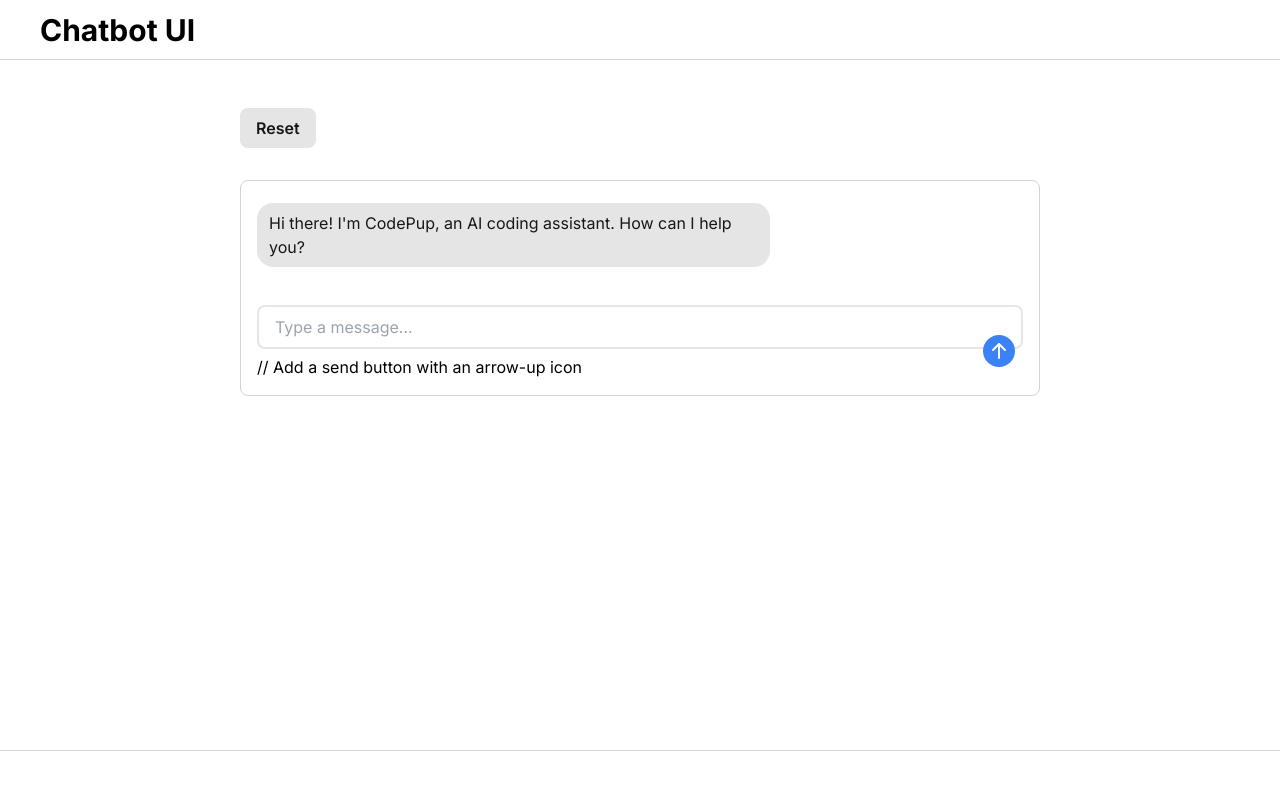
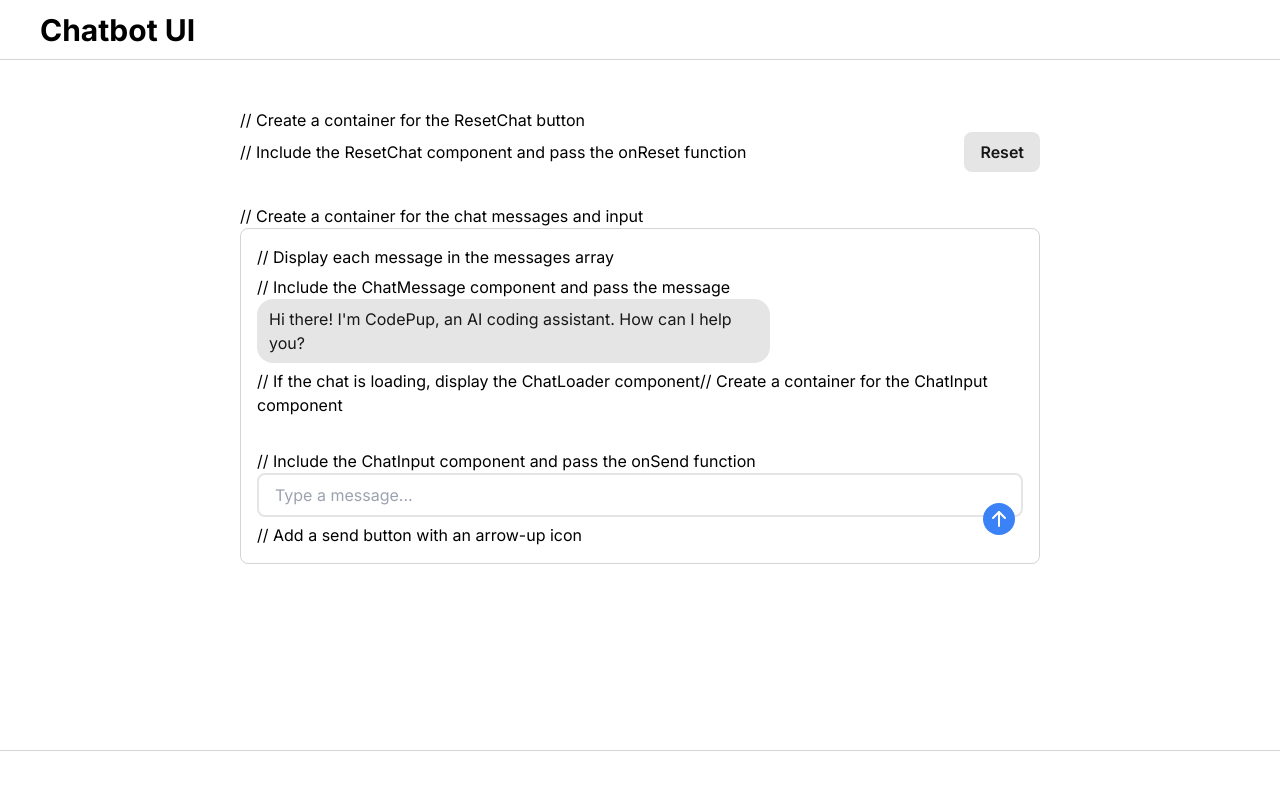
Before and after one commit to ChrisJAdamek/chatbot-ui-lite, a Next.js app: page / in a window 1280 px wide. Shown: the top 790 px of the page. Built offline with nearby package versions, Linux system fonts and the light colour scheme.

Commit message:
Update Chat.tsx

```diff
--- a/components/Chat/Chat.tsx
+++ b/components/Chat/Chat.tsx
@@ -12,6 +12,7 @@ This Chat component could be used in various applications, such as a messaging a
 
 */
 
+// Import necessary components and types from other files
 import { Message } from "@/types";
 import { FC } from "react";
 import { ChatInput } from "./ChatInput";
@@ -19,6 +20,7 @@ import { ChatLoader } from "./ChatLoader";
 import { ChatMessage } from "./ChatMessage";
 import { ResetChat } from "./ResetChat";
 
+// Define the properties the Chat component will receive
 interface Props {
   messages: Message[];
   loading: boolean;
@@ -26,30 +28,42 @@ interface Props {
   onReset: () => void;
 }
 
+// Create the Chat component using the properties defined above
 export const Chat: FC<Props> = ({ messages, loading, onSend, onReset }) => {
+  // Render the Chat component's content
   return (
     <>
+      // Create a container for the ResetChat button
       <div className="flex flex-row justify-between items-center mb-4 sm:mb-8">
+        // Include the ResetChat component and pass the onReset function
         <ResetChat onReset={onReset} />
       </div>
 
+      // Create a container for the chat messages and input
       <div className="flex flex-col rounded-lg px-2 sm:p-4 sm:border border-neutral-300">
+        // Display each message in the messages array
         {messages.map((message, index) => (
+          // Create a container for each ChatMessage component
           <div
             key={index}
             className="my-1 sm:my-1.5"
           >
+            // Include the ChatMessage component and pass the message
             <ChatMessage message={message} />
           </div>
         ))}
 
+        // If the chat is loading, display the ChatLoader component
         {loading && (
+          // Create a container for the ChatLoader component
           <div className="my-1 sm:my-1.5">
             <ChatLoader />
           </div>
         )}
 
+        // Create a container for the ChatInput component
         <div className="mt-4 sm:mt-8 bottom-[56px] left-0 w-full">
+          // Include the ChatInput component and pass the onSend function
           <ChatInput onSend={onSend} />
         </div>
       </div>
```
